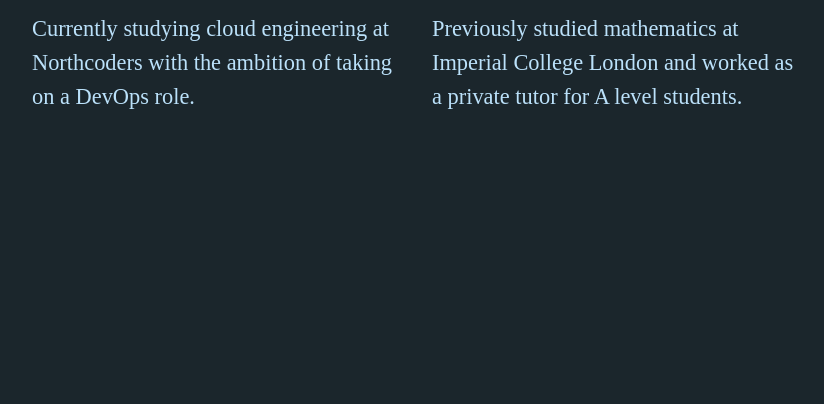
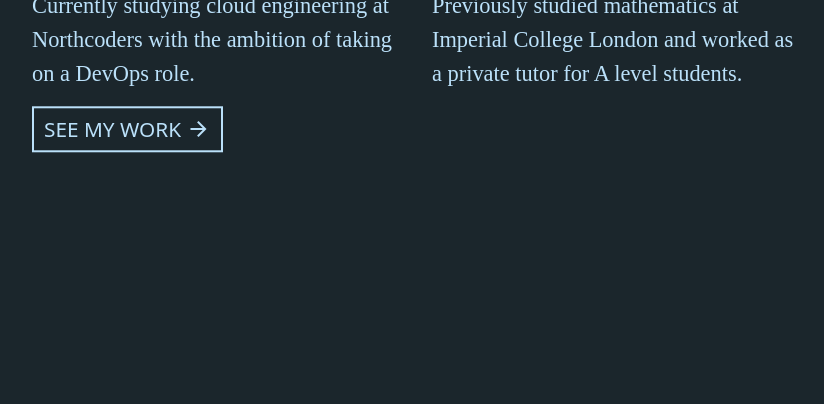
Before and after one commit to JackHilton29/portfolio-site, a plain HTML site: page index.html in a window 1280 px wide. Shown: the part 396-800 px from the top of the page, without its empty margins (220-1044 px from the left). Drawn offline with nearby package versions, Linux system fonts and the light colour scheme.

Commit message:
add 'see my work' button on homepage

```diff
--- a/index.html
+++ b/index.html
@@ -8,6 +8,7 @@
     <title>Jack McCutcheon</title>
     <link href="https://cdn.jsdelivr.net/npm/bootstrap@5.3.2/dist/css/bootstrap.min.css" rel="stylesheet" integrity="sha384-T3c6CoIi6uLrA9TneNEoa7RxnatzjcDSCmG1MXxSR1GAsXEV/Dwwykc2MPK8M2HN" crossorigin="anonymous">
     <link rel="stylesheet" href="style.css">
+    <link href="https://fonts.googleapis.com/icon?family=Material+Icons" rel="stylesheet">
   </head>
 
   <body>
@@ -44,6 +45,15 @@
                         <p>Previously studied mathematics at Imperial College London and worked as a private tutor for A level students.</p>
                     </div>
                 </div>
+
+                <div class="button-template" id="see-work-btn">
+                    <a href="mailto:JackHilton2904@gmail.com">
+                        <span class="button-inner">
+                            <span class="button-text">SEE MY WORK</span>
+                            <span class="material-icons">arrow_forward</span>
+                        </span>
+                    </a>
+                </div>
             </div>
         </div>
     </div>
--- a/style.css
+++ b/style.css
@@ -35,11 +35,14 @@
 
 .button-template {
     border: 2px solid #BBE1FA;
+    transition-duration: 0.25s;
+}
+
+#get-in-touch {
     display: inline-block;
     padding: 5px 15px;
     position: absolute;
     top: 16px;
-    transition-duration: 0.25s;
 }
 
 .button-template:hover {
@@ -62,3 +65,18 @@
         visibility: hidden;
     }
 }
+
+#see-work-btn .material-icons {
+    position: relative;
+    top: 4px;
+    transition-duration: 0.25s;
+}
+
+#see-work-btn {
+    padding: 5px 10px;
+    display: inline-block;
+}
+
+#see-work-btn:hover .material-icons {
+    transform: rotate(90deg);
+}
```
